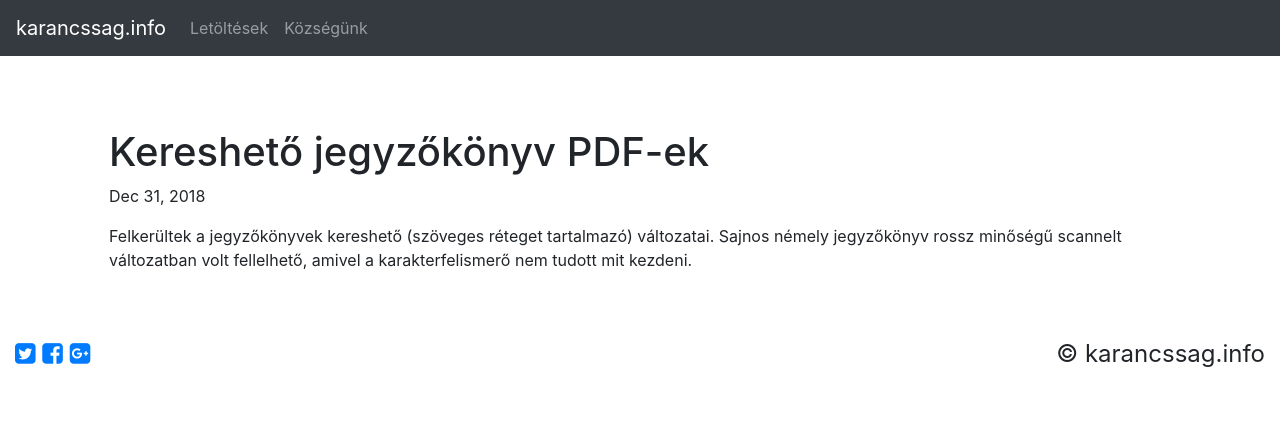
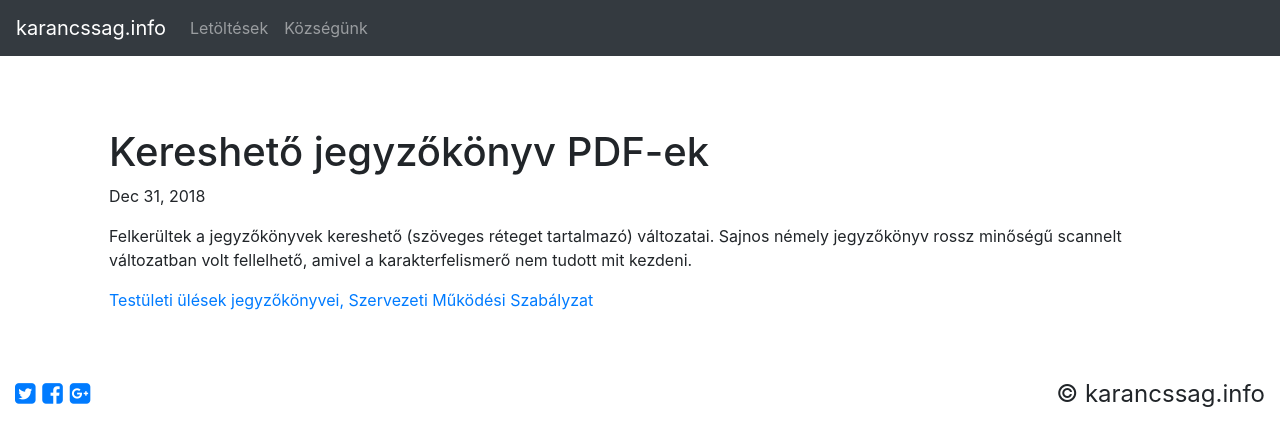
Before and after one commit to karancssag-info/karancssag.info, a Jekyll site: the page built from _posts/2018-12-31-keresheto_jegyzokonyvek.md, in a window 1280 px wide. Shown: the top 446 px of the page. Built offline with Jekyll 4.4.1, drawn with Linux system fonts in a browser that asks for light colours; nearby versions of some CDN libraries; comment, search, counter and statistics services are not loaded.

Commit message:
post fix

```diff
--- a/_posts/2018-12-31-keresheto_jegyzokonyvek.md
+++ b/_posts/2018-12-31-keresheto_jegyzokonyvek.md
@@ -7,3 +7,7 @@ thumbnail: https://storage.googleapis.com/static.karancssag.info/images/og/flud-
 
 Felkerültek a jegyzőkönyvek kereshető (szöveges réteget tartalmazó) változatai.
 Sajnos némely jegyzőkönyv rossz minőségű scannelt változatban volt fellelhető, amivel a karakterfelismerő nem tudott mit kezdeni.
+
+[Testületi ülések jegyzőkönyvei, Szervezeti Működési Szabályzat][1]
+
+[1]:/download/jegyzokonyvek
```
